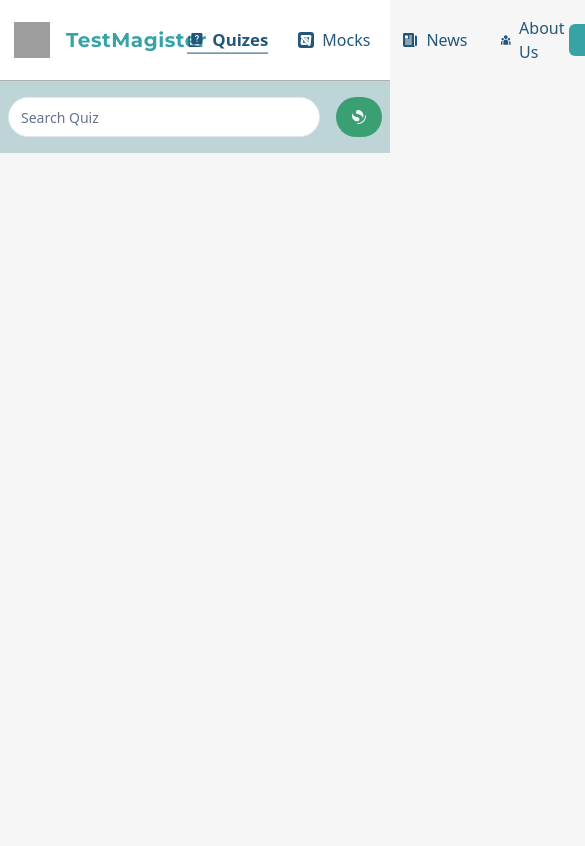
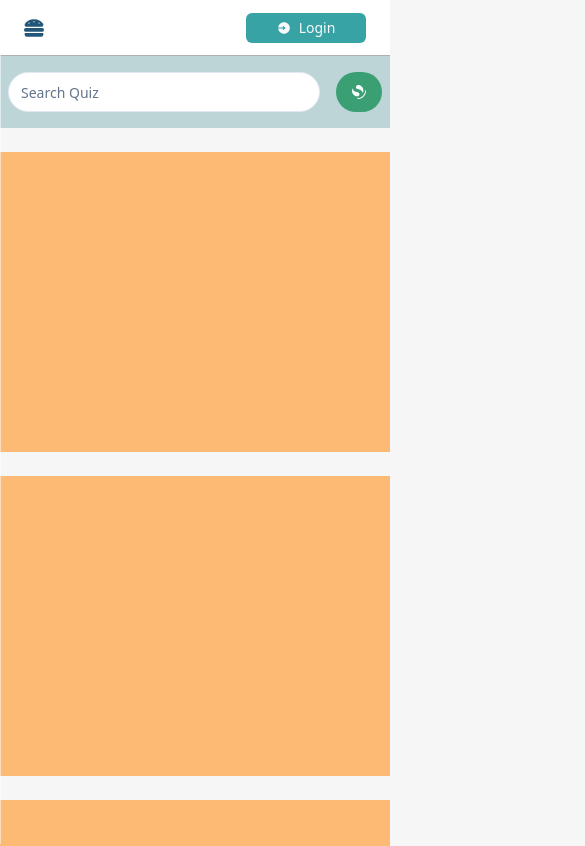
Before and after one commit to raulx/testAdda, a React (Vite) app in the folder frontend/: page / in a window 390 px wide. Shown: the top 846 px of the page, 585 px wide, since content can reach past the window. Built offline with nearby package versions, Linux system fonts and the light colour scheme; grey boxes are pictures that could not be loaded.

Commit message:
mobilenav completion stage 2

```diff
--- a/frontend/package.json
+++ b/frontend/package.json
@@ -20,6 +20,7 @@
     "lucide-react": "^0.435.0",
     "react": "^18.3.1",
     "react-dom": "^18.3.1",
+    "react-headroom": "^3.2.1",
     "react-hook-form": "^7.53.0",
     "react-icons": "^5.3.0",
     "react-redux": "^9.1.2",
@@ -32,7 +33,9 @@
     "@eslint/js": "^9.8.0",
     "@types/node": "^22.5.0",
     "@types/react": "^18.3.3",
+    "@types/react-burger-menu": "^2.8.7",
     "@types/react-dom": "^18.3.0",
+    "@types/react-headroom": "^3.2.3",
     "@vitejs/plugin-react": "^4.3.1",
     "autoprefixer": "^10.4.20",
     "eslint": "^9.8.0",
--- a/frontend/src/App.css
+++ b/frontend/src/App.css
@@ -5,3 +5,31 @@ html{
 body{
     background-color: #F6F6F6;
 }
+
+/* src/components/MobileNavbar.css */
+.bm-burger-button {
+    position: fixed;
+    width: 36px;
+    height: 30px;
+    left: 36px;
+    top: 36px;
+  }
+
+  .bm-burger-bars {
+    background: #fff;
+  }
+
+  .bm-menu {
+    background: #1f2937; /* Tailwind color (gray-800) */
+    padding: 2.5em 1.5em 0;
+    font-size: 1.15em;
+  }
+
+  .bm-item-list a {
+    color: #fff;
+    text-decoration: none;
+  }
+
+  .bm-item-list a:hover {
+    background: rgba(0, 0, 0, 0.2);
+  }
--- a/frontend/src/components/Navbar.tsx
+++ b/frontend/src/components/Navbar.tsx
@@ -1,26 +1,29 @@
+import { useState } from "react";
 import { Button } from "./ui/button";
 import { MdQuiz } from "react-icons/md";
 import { SiMockserviceworker } from "react-icons/si";
 import { IoNewspaper } from "react-icons/io5";
 import { RiLoginCircleFill, RiTeamFill } from "react-icons/ri";
 import { useLocation } from "react-router-dom";
+import Headroom from "react-headroom";
+import { FaHamburger, FaTimes } from "react-icons/fa";
+import { motion } from "framer-motion";
 
-const Navbar = () => {
+const DesktopNav = () => {
   const currentPath = useLocation().pathname.split("/").slice(0, 2).join("/");
-
   return (
-    <nav className="position-fixed border-b border-bordergray py-4 px-8 flex justify-between items-center bg-white">
+    <nav className=" border-b border-bordergray py-6 px-8 flex justify-between items-center bg-white">
       <div className="flex justify-center items-center gap-4">
         <img
-          className="w-[36px] h-[36px]"
+          className="lg:w-[36px] lg:h-[36px] w-[32px] h-[32px]"
           src="https://res.cloudinary.com/dj5yf27lr/image/upload/v1725024672/testAdda/frontendAssets/qetoe2ngulol3glcemfx.png"
           alt="logo"
         />
-        <span className="text-xl tracking-wide font-bold font-montserrat text-lightseagreen">
+        <span className="lg:text-xl text-lg tracking-wide font-bold font-montserrat text-lightseagreen">
           TestMagister
         </span>
       </div>
-      <ul className="flex gap-8 items-center  text-darkcerulean">
+      <ul className="flex gap-10 items-center  text-darkcerulean">
         <li
           className={`cursor-pointer ${
             currentPath === "/" &&
@@ -28,7 +31,7 @@ const Navbar = () => {
           }`}
         >
           <a href="/" className="flex justify-center items-center gap-2 ">
-            <MdQuiz /> Quizes
+            <MdQuiz /> <span className="lg:block hidden">Quizes</span>
           </a>
         </li>
 
@@ -40,7 +43,7 @@ const Navbar = () => {
         >
           <a href="/mocks" className="flex justify-center items-center gap-2 ">
             <SiMockserviceworker />
-            Mocks
+            <span className="lg:block hidden">Mocks</span>
           </a>
         </li>
 
@@ -52,7 +55,7 @@ const Navbar = () => {
         >
           <a href="/news" className="flex justify-center items-center gap-2 ">
             <IoNewspaper />
-            News
+            <span className="lg:block hidden">News</span>
           </a>
         </li>
         <li
@@ -66,12 +69,12 @@ const Navbar = () => {
             className="flex justify-center items-center gap-2 "
           >
             <RiTeamFill />
-            About Us
+            <span className="lg:block hidden">About Us</span>
           </a>
         </li>
       </ul>
       <Button
-        className="w-[128px] h-[32px] flex justify-center items-center gap-2"
+        className="lg:w-[128px] lg:h-[32px] w-[120px] h-[30px] flex justify-center items-center gap-2"
         variant={"lightseagreen"}
       >
         <RiLoginCircleFill />
@@ -81,4 +84,71 @@ const Navbar = () => {
   );
 };
 
+const MobileNav = () => {
+  const [isOpen, setIsOpen] = useState(false);
+  return (
+    <>
+      <div className="w-screen  h-[56px] px-6 fixed bg-white border-b border-bordergray flex justify-between items-center">
+        <div
+          className=" text-darkcerulean text-xl"
+          onClick={() => setIsOpen(true)}
+        >
+          <FaHamburger />
+        </div>
+
+        <Button
+          className=" w-[120px] h-[30px] flex justify-center items-center gap-2"
+          variant={"lightseagreen"}
+        >
+          <RiLoginCircleFill />
+          Login
+        </Button>
+      </div>
+
+      {/* Sidebar  */}
+      <motion.div
+        initial={{ x: "-100%" }}
+        animate={{ x: isOpen ? "-5%" : "-100%" }}
+        transition={{
+          type: "spring",
+          stiffness: 200,
+          damping: 20,
+        }}
+        className={`w-3/4 bg-white absolute top-0 left-0 h-screen  flex flex-col items-center py-6`}
+      >
+        <div
+          onClick={() => setIsOpen(false)}
+          className="absolute top-4 right-8"
+        >
+          <FaTimes />
+        </div>
+        <div className="flex items-center gap-2 self-center border border-bordergray p-4 rounded-md my-6 border-opacity-60">
+          <img
+            src="https://res.cloudinary.com/dj5yf27lr/image/upload/v1725024672/testAdda/frontendAssets/qetoe2ngulol3glcemfx.png"
+            className="w-[36px] h-[36px]"
+          />
+          <span className="tracking-wide text-lg font-bold font-montserrat text-lightseagreen">
+            TestMagister
+          </span>
+        </div>
+      </motion.div>
+      <div className="w-screen h-[56px]" />
+    </>
+  );
+};
+const Navbar = () => {
+  return (
+    <>
+      <Headroom>
+        <div className="sm:block hidden">
+          <DesktopNav />
+        </div>
+      </Headroom>
+      <div className="sm:hidden block">
+        <MobileNav />
+      </div>
+    </>
+  );
+};
+
 export default Navbar;
--- a/frontend/src/pages/LandingPage.tsx
+++ b/frontend/src/pages/LandingPage.tsx
@@ -31,6 +31,16 @@ function LandingPage() {
           <SiOpensearch />
         </Button>
       </div>
+      <div className="my-6 bg-orange-300 h-[300px] w-screen" />
+      <div className="my-6 bg-orange-300 h-[300px] w-screen" />
+      <div className="my-6 bg-orange-300 h-[300px] w-screen" />
+      <div className="my-6 bg-orange-300 h-[300px] w-screen" />
+      <div className="my-6 bg-orange-300 h-[300px] w-screen" />
+      <div className="my-6 bg-orange-300 h-[300px] w-screen" />
+      <div className="my-6 bg-orange-300 h-[300px] w-screen" />
+      <div className="my-6 bg-orange-300 h-[300px] w-screen" />
+      <div className="my-6 bg-orange-300 h-[300px] w-screen" />
+      <div className="my-6 bg-orange-300 h-[300px] w-screen" />
     </>
   );
 }
```
Also changed, not shown: 1 other file (tests, documents, lock files or other folders).
